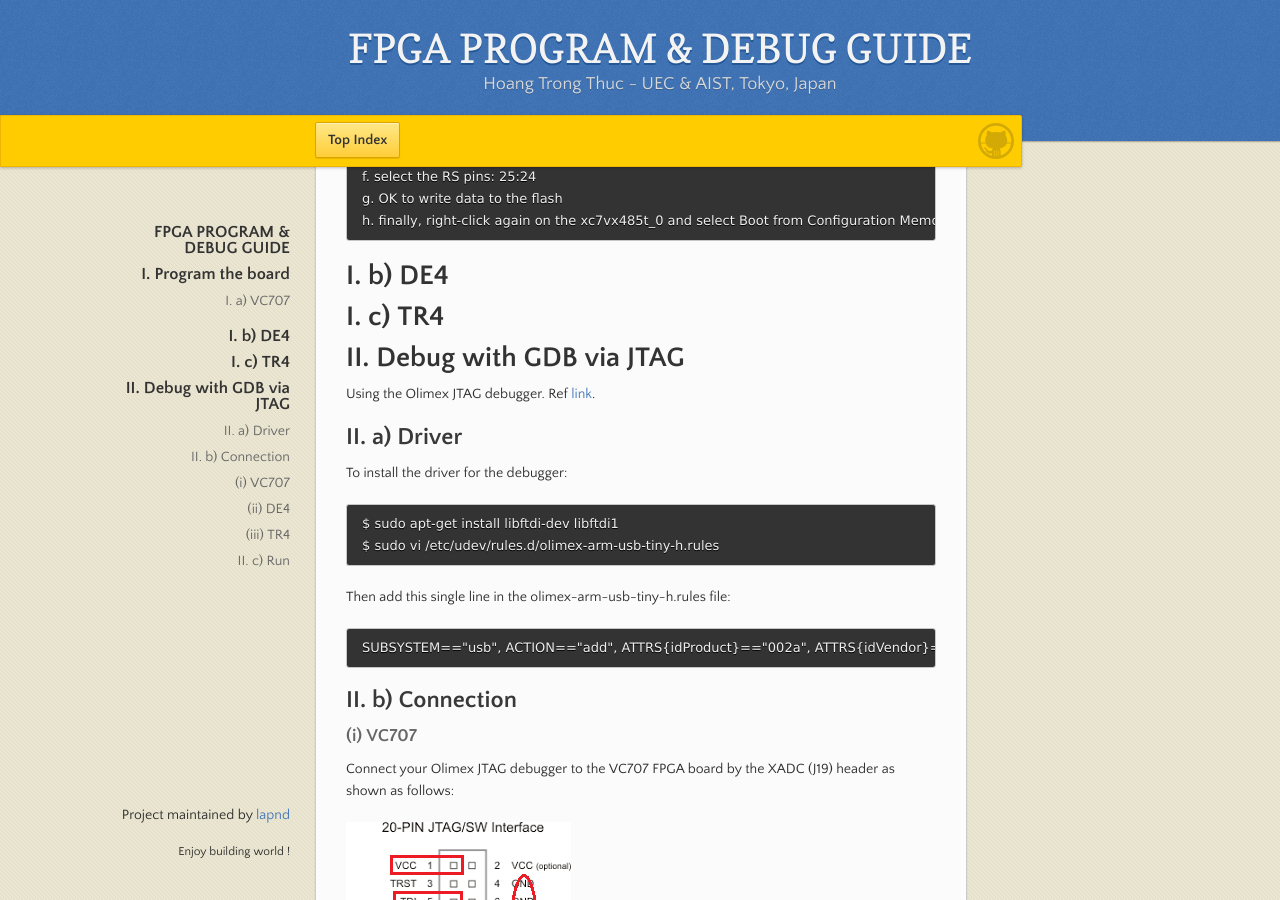
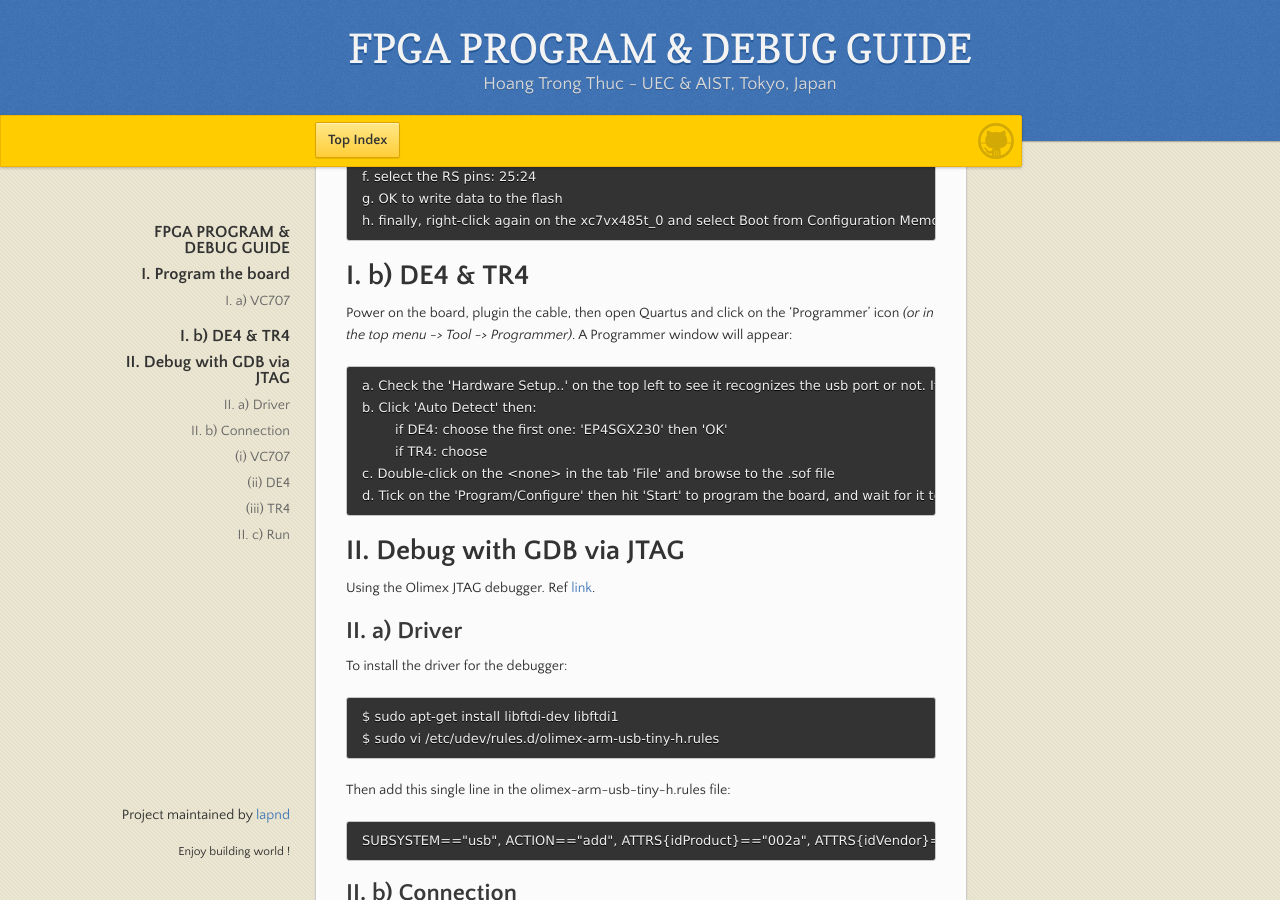
Before and after one commit to lapnd/httdes.github.io, a Jekyll site: the page built from fpgaguide.md, in a window 1280 px wide and 900 px high, scrolled down 597 px. Built offline with Jekyll 4.4.1, drawn with Linux system fonts in a browser that asks for light colours; our own code applies the rules of GitHub Pages for plain Markdown files.

Commit message:
Update fpgaguide.md

```diff
--- a/fpgaguide.md
+++ b/fpgaguide.md
@@ -31,11 +31,16 @@ Vivado flash programming:
 	g. OK to write data to the flash
 	h. finally, right-click again on the xc7vx485t_0 and select Boot from Configuration Memory Device
 
-# I. b) DE4
+# I. b) DE4 & TR4
 
+Power on the board, plugin the cable, then open Quartus and click on the 'Programmer' icon *(or in the top menu -> Tool -> Programmer)*. A Programmer window will appear:
 
-
-# I. c) TR4
+	a. Check the 'Hardware Setup..' on the top left to see it recognizes the usb port or not. If it shows 'No hardware..' then your computer not yet recognizes the cable. If it shows 'USB-Blaster [USB-x]' then okay to continue
+	b. Click 'Auto Detect' then:
+		if DE4: choose the first one: 'EP4SGX230' then 'OK'
+		if TR4: choose
+	c. Double-click on the <none> in the tab 'File' and browse to the .sof file
+	d. Tick on the 'Program/Configure' then hit 'Start' to program the board, and wait for it to finish
 
 # II. Debug with GDB via JTAG
 
```
